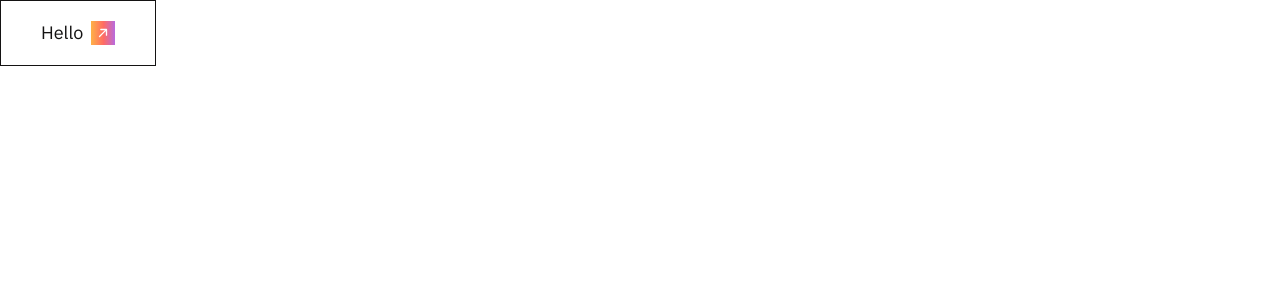
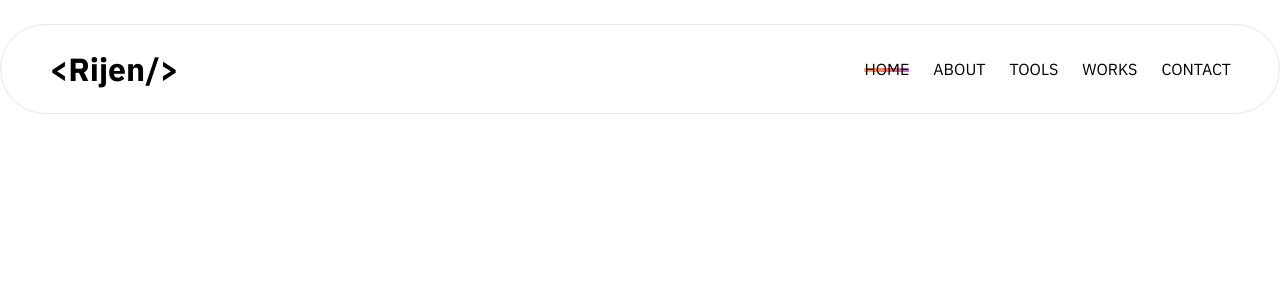
Before and after one commit to rijenmdr/Portfolio, a Next.js app: page / in a window 1280 px wide. Shown: the top 300 px of the page. Built offline with nearby package versions, Linux system fonts and the light colour scheme.

Commit message:
feat: design for the navbar

```diff
--- /dev/null
+++ b/app/(root)/about/page.tsx
@@ -0,0 +1,11 @@
+import React from 'react'
+
+type Props = {}
+
+function About({}: Props) {
+  return (
+    <div>About</div>
+  )
+}
+
+export default About
--- /dev/null
+++ b/app/(root)/layout.tsx
@@ -0,0 +1,16 @@
+import { Navbar } from "@/components/common";
+
+export default function RootLayout({
+  children,
+}: Readonly<{
+  children: React.ReactNode;
+}>) {
+  return (
+    <div className="flex h-screen flex-col">
+        <div className="items-start inline-flex">
+            <Navbar/>
+            {children}
+        </div>
+    </div>
+  );
+}
--- a/app/(root)/page.tsx
+++ b/app/(root)/page.tsx
@@ -1,9 +1,9 @@
-import Button from "@/components/common/Button";
+import { Button } from "@/components/common";
 
 export default function Home() {
   return (
     <main className="">
-      <Button label="Hello"/>
+      {/* <Button label="Hello"/> */}
     </main>
   );
 }
--- a/app/globals.css
+++ b/app/globals.css
@@ -32,6 +32,10 @@ body {
 }
 
 @layer utilities {
+  .wrapper {
+    @apply max-w-[1440px] lg:mx-auto w-full;
+  }
+
   .linear-gradient {
     @apply bg-gradient-to-r from-orange from-0% via-red via-[52%] to-purple to-100%
   }
@@ -48,11 +52,11 @@ body {
     @apply font-bold text-[40px] leading-[48px];
   }
 
-  .heading-4 {
-    @apply font-bold text-[32px] leading-10;
+  .heading-5 {
+    @apply font-bold text-3xl;
   }
 
-  .heading-5 {
+  .heading-4 {
     @apply font-bold text-[32px] leading-10;
   }
 
--- /dev/null
+++ b/components/common/Navbar/index.tsx
@@ -0,0 +1,43 @@
+"use client"
+
+import Link from "next/link"
+import { usePathname } from "next/navigation"
+import { motion } from "framer-motion";
+
+import { navbarItems } from "@/static/nav"
+
+type Props = {}
+
+const Navbar = ({ }: Props) => {
+    const pathname = usePathname();
+    return (
+        <nav className="wrapper max-w-[400px] rounded-full px-12 py-6 mt-6 bg-white text-black border border-black-900/opacity-10 fixed z-10 top-0 left-0 right-0 overflow-y-auto">
+            <div className="flex justify-between items-center">
+                <Link href={"/"}>
+                    <h4 className="heading-4">{`<Rijen/>`}</h4>
+                </Link>
+                <ul className="hidden md:flex items-center gap-6">
+                    {
+                        navbarItems.map(item => (
+                            <li className="uppercase text-base leading-[30px] group relative z-12" key={item.id}>
+                                <Link href={item?.link}>
+                                    {item?.label}
+                                </Link>
+
+                                <motion.div
+                                    initial={{ scale: 0 }}
+                                    animate={pathname === item?.link ? { scale: 1 } : {}}
+                                    whileHover={{ scale: 1.2, transition: { duration: 0.6 } }}
+                                    className={`absolute h-[4px] top-[13.5px] left-0 right-0 linear-gradient -z-[1] ${pathname === item?.link ? "block" : "hidden"}`}
+                                />
+                            </li>
+                        ))
+                    }
+                </ul>
+
+            </div>
+        </nav>
+    )
+}
+
+export default Navbar
--- a/components/common/index.tsx
+++ b/components/common/index.tsx
@@ -1,5 +1,7 @@
 import Button from "./Button"
+import Navbar from "./Navbar"
 
-exports = {
-    Button
+export {
+    Button,
+    Navbar,
 }
--- a/package.json
+++ b/package.json
@@ -10,6 +10,7 @@
   },
   "dependencies": {
     "@phosphor-icons/react": "^2.1.5",
+    "framer-motion": "^11.2.10",
     "next": "14.2.3",
     "react": "^18",
     "react-dom": "^18"
--- /dev/null
+++ b/static/nav.ts
@@ -0,0 +1,27 @@
+export const navbarItems = [
+    {
+        id: 1,
+        label: "Home",
+        link: "/",
+    },
+    {
+        id: 2,
+        label: "About",
+        link: "/about",
+    },
+    {
+        id: 3,
+        label: "Tools",
+        link: "/tools",
+    },
+    {
+        id: 4,
+        label: "Works",
+        link: "/home",
+    },
+    {
+        id: 5,
+        label: "Contact",
+        link: "/home",
+    },
+]
```
Also changed, not shown: 1 other file (tests, documents, lock files or other folders).
